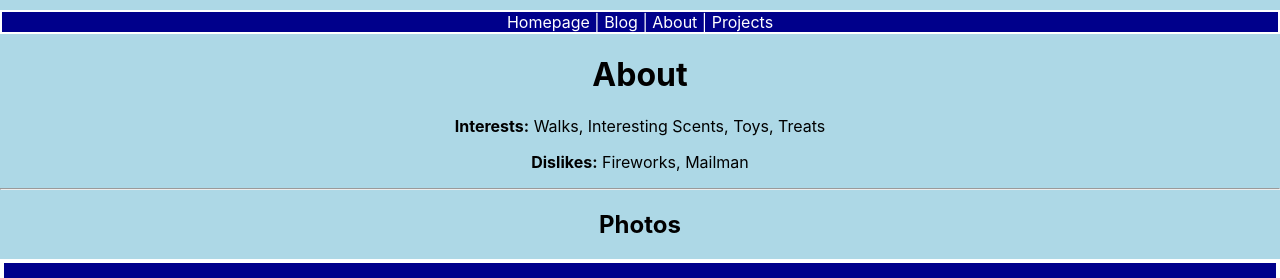
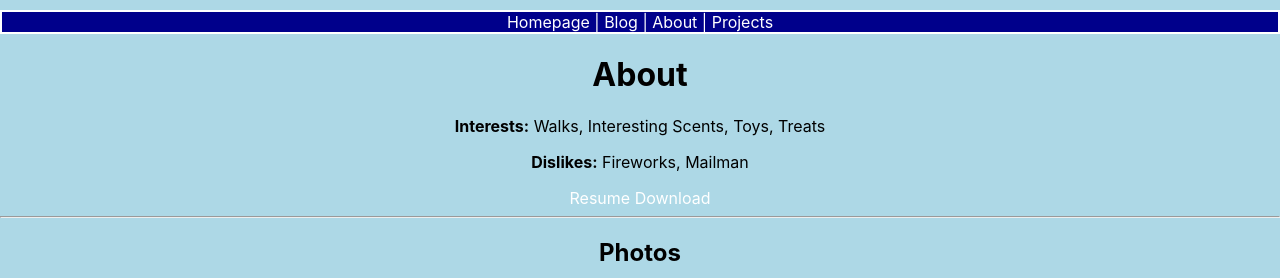
Before and after one commit to WDI-SEA/react-router-portfolio, a React (Create React App) app: page /about in a window 1280 px wide. Shown: the top 278 px of the page. Built offline with nearby package versions, Linux system fonts and the light colour scheme.

Commit message:
adds resume to about

```diff
--- a/src/components/pages/About.jsx
+++ b/src/components/pages/About.jsx
@@ -1,9 +1,12 @@
+import Pdf from '../resume.pdf'
+
 export default function About() {
     return (
         <div className="about-container">
             <h1>About</h1>
             <p><strong>Interests:</strong> Walks, Interesting Scents, Toys, Treats</p>
             <p><strong>Dislikes:</strong> Fireworks, Mailman</p>
+            <a href = {Pdf} target = "_blank">Resume Download</a>
             <hr></hr>
             <h2>Photos</h2>
             <div className="photos-container">
```
Also changed, not shown: 1 other file (tests, documents, lock files or other folders).
